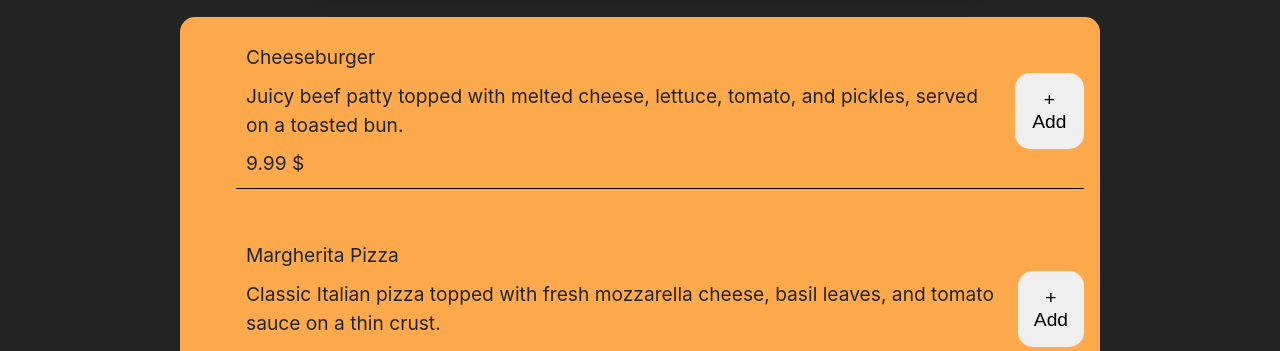
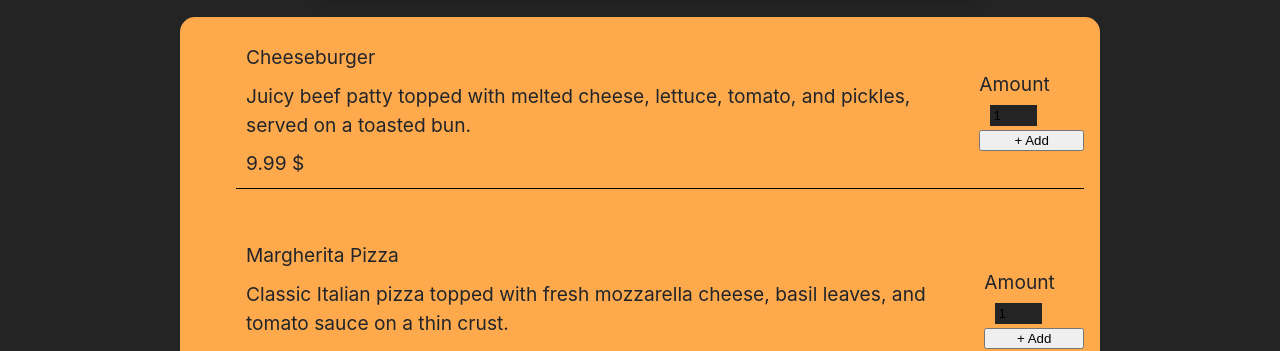
Before and after one commit to trayenel/food-app, a React (Vite) app: page / in a window 1280 px wide. Shown: the part 487-838 px from the top of the page. Built offline with nearby package versions, Linux system fonts and the light colour scheme.

Commit message:
feat: added meal form.

```diff
--- /dev/null
+++ b/src/components/Meals/MealForm/MealForm.jsx
@@ -0,0 +1,25 @@
+import styles from "./MealForm.module.css";
+import Input from "../../UI/Input/Input.jsx";
+
+function MealForm(props) {
+  return (
+    <form className={styles["meal-form"]}>
+      <span>
+        <Input
+          label={"Amount"}
+          input={{
+            id: "amount",
+            type: "number",
+            min: "1",
+            max: "5",
+            step: "1",
+            defaultValue: "1",
+          }}
+        />
+      </span>
+      <button>+ Add</button>
+    </form>
+  );
+}
+
+export default MealForm;
--- /dev/null
+++ b/src/components/Meals/MealForm/MealForm.module.css
@@ -0,0 +1,17 @@
+.meal-form {
+  display: flex;
+  flex-direction: column;
+  gap: 2px;
+}
+
+.meal-form input {
+  border: 1px solid #ffa94d;
+  background-color: #242424;
+  padding: 0.2rem;
+  margin-left: 10px;
+}
+
+.meal-form input:focus {
+  outline: none;
+  border: 1px solid #1c7ed6;
+}
--- a/src/components/Meals/MealItem/MealItem.jsx
+++ b/src/components/Meals/MealItem/MealItem.jsx
@@ -1,5 +1,5 @@
 import styles from "./MealItem.module.css";
-import Button from "../../UI/Button/Button.jsx";
+import MealForm from "../MealForm/MealForm.jsx";
 
 function MealItem(props) {
   const price = props.foodPrice.toFixed(2);
@@ -10,9 +10,7 @@ function MealItem(props) {
         <p>{props.foodName}</p> <p>{props.foodDesc}</p>
         <p>{price + " $"}</p>
       </div>
-      <div className={styles.actions}>
-        <Button name={"+ Add"} />
-      </div>
+      <MealForm />
     </li>
   );
 }
--- a/src/components/Meals/MealItem/MealItem.module.css
+++ b/src/components/Meals/MealItem/MealItem.module.css
@@ -5,6 +5,7 @@
   justify-content: space-between;
   border-bottom: 1px black solid;
 }
+
 .meal p {
   margin: 10px;
 }
--- a/src/components/Meals/Meals.jsx
+++ b/src/components/Meals/Meals.jsx
@@ -7,9 +7,8 @@ function Meals(props) {
   return (
     <ul className={styles.list}>
       {props.foodData.map((food, idx) => (
-        <Card id={idx}>
+        <Card key={idx}>
           <MealItem
-            id={idx}
             foodName={food.name}
             foodDesc={food.desc}
             foodPrice={+food.price}
--- a/src/components/UI/Input/Input.jsx
+++ b/src/components/UI/Input/Input.jsx
@@ -1,9 +1,8 @@
-import styles from "./Input.module.css";
-
 function Input(props) {
   return (
     <>
-      <button className={styles.btn}>{props.name}</button>
+      <label htmlFor={props.input.id}>{props.label}</label>
+      <input {...props.input} />
     </>
   );
 }
--- a/src/components/UI/Input/Input.module.css
+++ /dev/null
@@ -1,6 +0,0 @@
-.btn {
-  padding: 1rem;
-  border: none;
-  border-radius: 15px;
-  font-size: 1.2rem;
-}
```
Also changed, not shown: src/assets/illust58-752.jpg (added), src/assets/meals.jpg (added).
